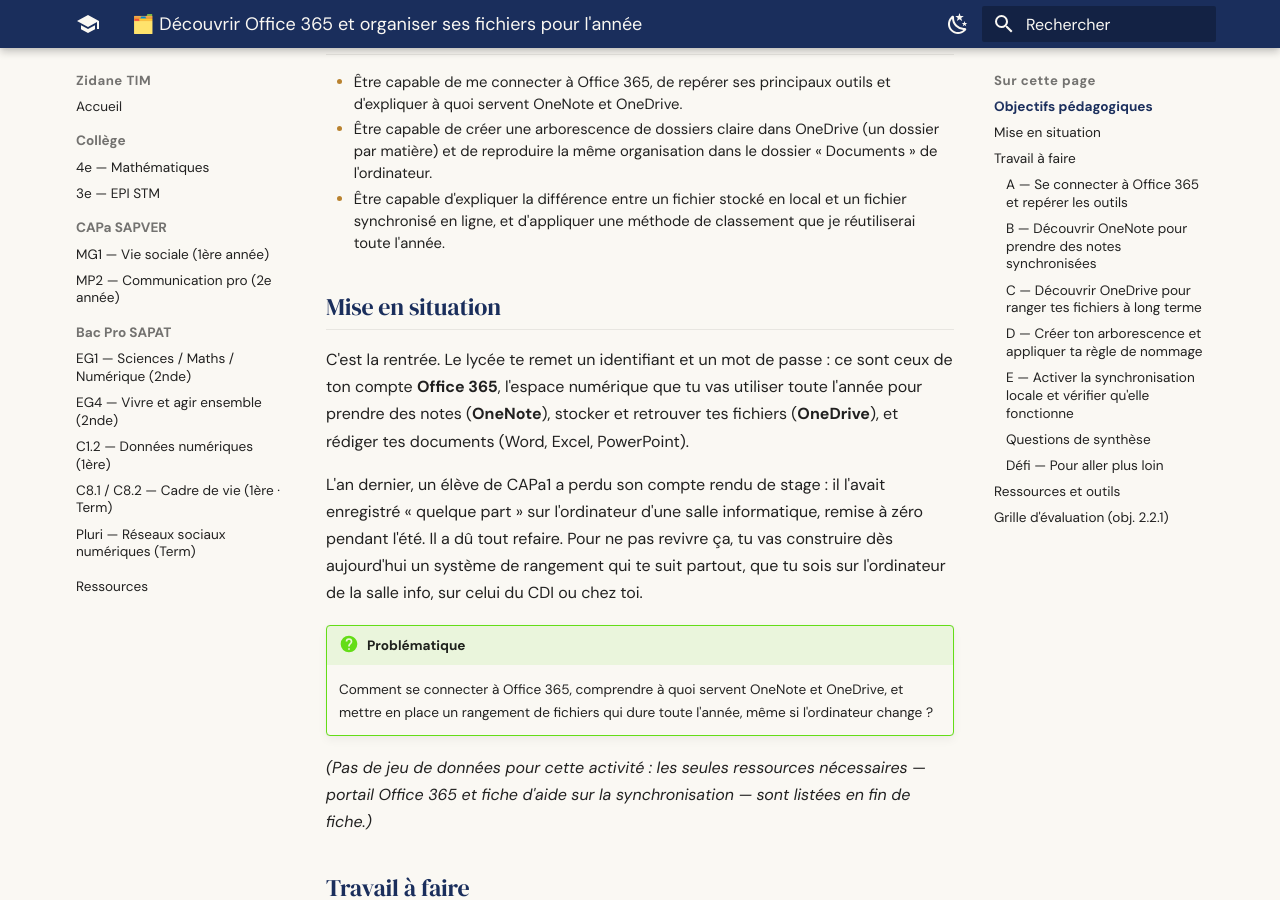
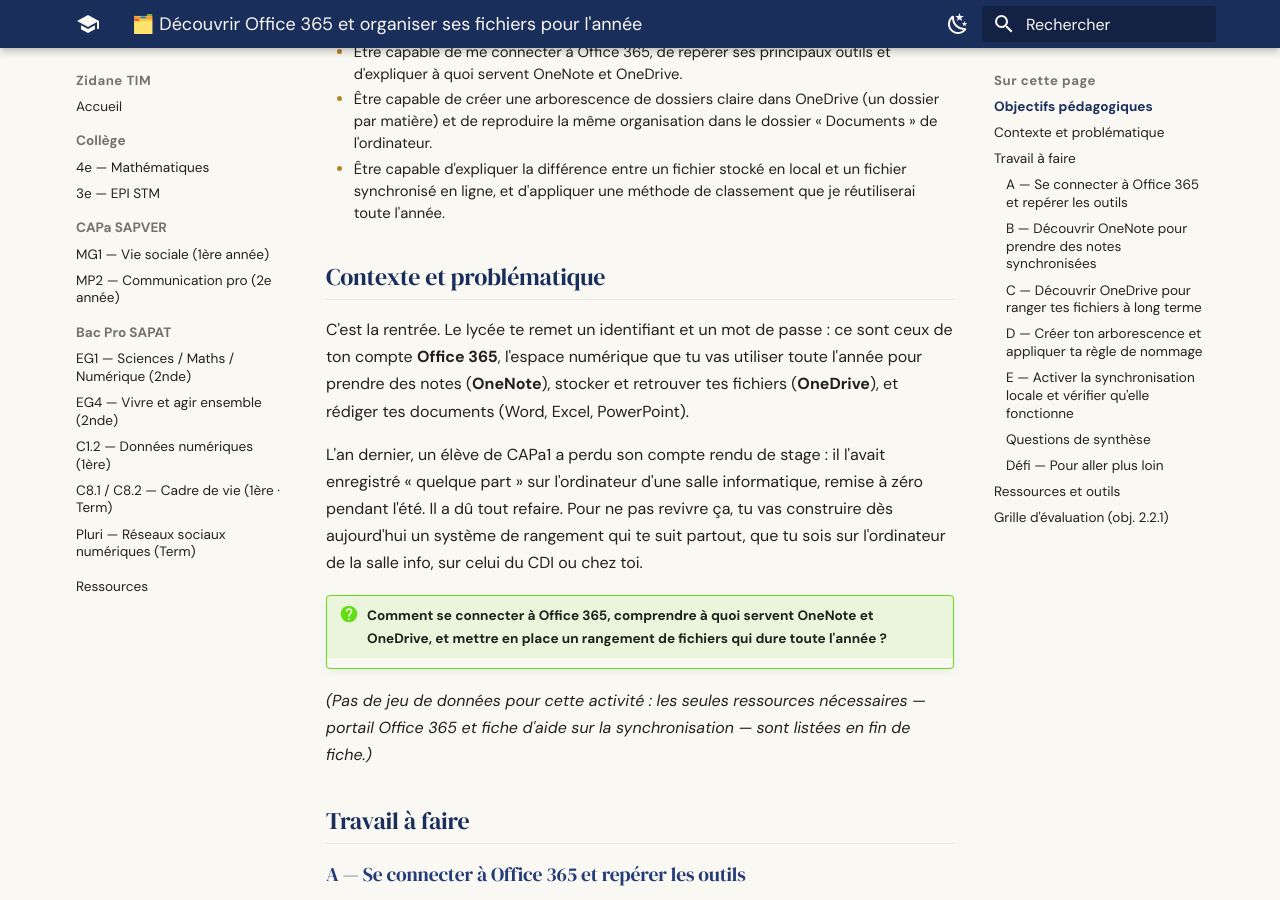
Before and after one commit to zidaneTim/zidane-tim, an MkDocs documentation site: the page built from docs/cours/capa-sapver/activites/decouvrir-office-365-et-organiser-ses-fichiers.md, in a window 1280 px wide and 900 px high, scrolled down 375 px. Built offline with MkDocs 1.6.1 and Material for MkDocs 9.7.7, drawn with Linux system fonts in a browser that asks for light colours.

Commit message:
activités: optimise espacement + fusionne mise en situation/problématique

```diff
--- a/docs/cours/capa-sapver/activites/decouvrir-office-365-et-organiser-ses-fichiers.md
+++ b/docs/cours/capa-sapver/activites/decouvrir-office-365-et-organiser-ses-fichiers.md
@@ -1,11 +1,11 @@
 # 🗂️ Découvrir Office 365 et organiser ses fichiers pour l'année
 
-<div style="display: flex; justify-content: space-between; align-items: center; gap: 2rem; margin: 1.5rem 0; padding: 0.75rem 0; border-bottom: 1px solid #f0f0f0;">
+<div style="display: flex; justify-content: space-between; align-items: center; gap: 2rem; margin: 1rem 0; padding: 0.5rem 0; border-bottom: 1px solid #f0f0f0;">
   <div><strong style="font-size: 1.1rem;">CAPa SAPVER 1 — MG1 · Vie sociale</strong></div>
   <div style="color: #7239f6; font-size: 0.85rem; white-space: nowrap;">CRCN 5.2 · CRCN 1.2</div>
 </div>
 
-<div style="color: #7239f6; font-size: 0.8rem; margin-bottom: 1.5rem; font-style: italic;">Parcours Pix associé — Environnement numérique - Socle commun · Information et données - Socle commun</div>
+<div style="color: #7239f6; font-size: 0.8rem; margin-bottom: 1rem; font-style: italic;">Parcours Pix associé — Environnement numérique - Socle commun · Information et données - Socle commun</div>
 
 ## Objectifs pédagogiques
 
@@ -17,14 +17,13 @@
 
 </div>
 
-## Mise en situation
+## Contexte et problématique
 
 C'est la rentrée. Le lycée te remet un identifiant et un mot de passe : ce sont ceux de ton compte **Office 365**, l'espace numérique que tu vas utiliser toute l'année pour prendre des notes (**OneNote**), stocker et retrouver tes fichiers (**OneDrive**), et rédiger tes documents (Word, Excel, PowerPoint).
 
 L'an dernier, un élève de CAPa1 a perdu son compte rendu de stage : il l'avait enregistré « quelque part » sur l'ordinateur d'une salle informatique, remise à zéro pendant l'été. Il a dû tout refaire. Pour ne pas revivre ça, tu vas construire dès aujourd'hui un système de rangement qui te suit partout, que tu sois sur l'ordinateur de la salle info, sur celui du CDI ou chez toi.
 
-!!! question "Problématique"
-    Comment se connecter à Office 365, comprendre à quoi servent OneNote et OneDrive, et mettre en place un rangement de fichiers qui dure toute l'année, même si l'ordinateur change ?
+!!! question "Comment se connecter à Office 365, comprendre à quoi servent OneNote et OneDrive, et mettre en place un rangement de fichiers qui dure toute l'année ?"
 
 *(Pas de jeu de données pour cette activité : les seules ressources nécessaires — portail Office 365 et fiche d'aide sur la synchronisation — sont listées en fin de fiche.)*
 
```
